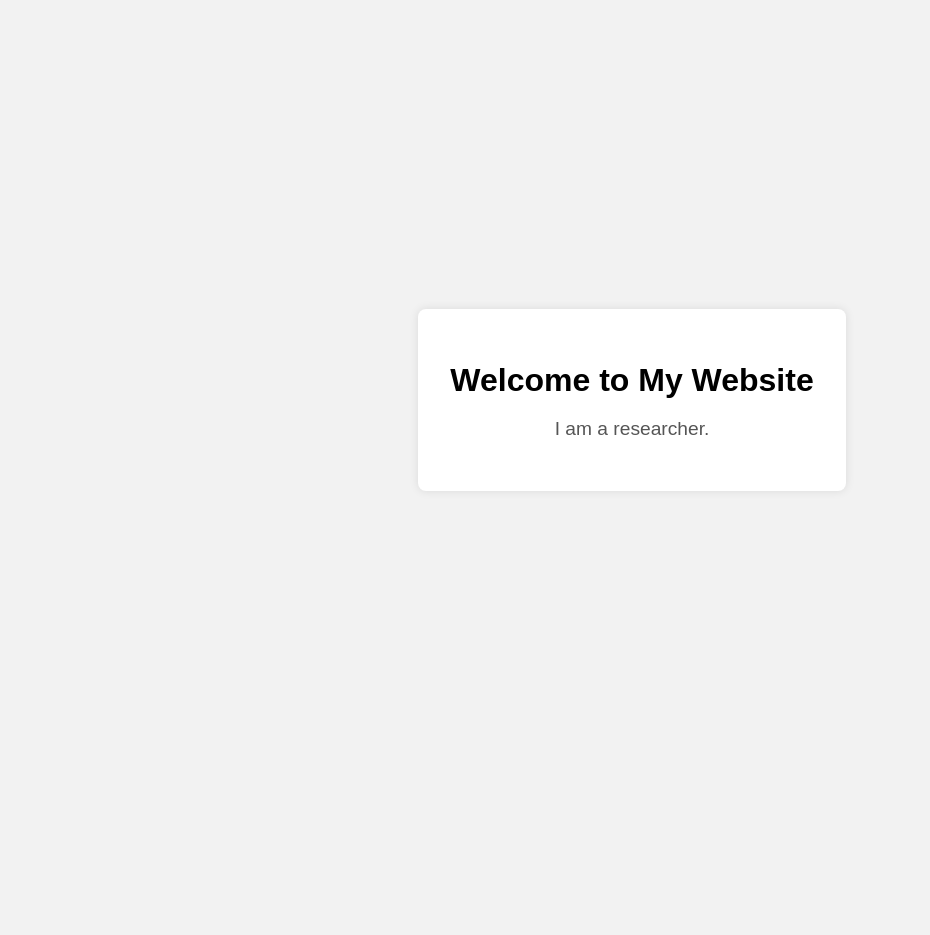
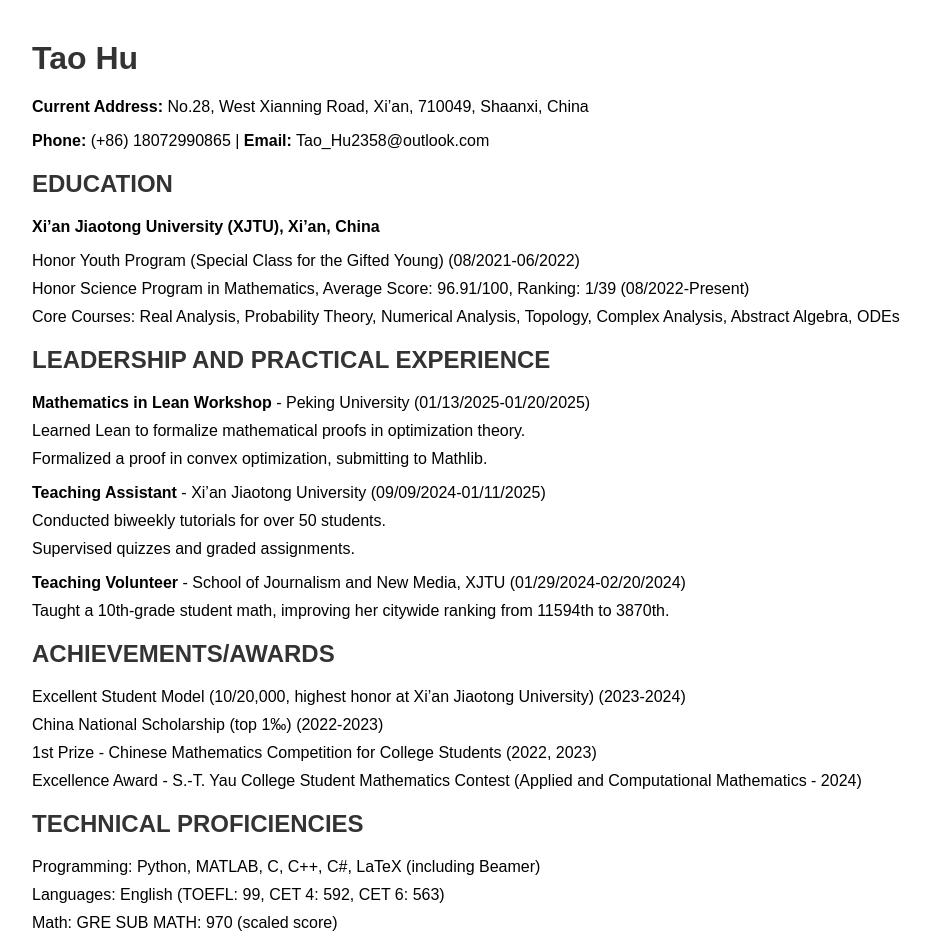
Before and after one commit to HuTaoXJTU/HuTaoXJTU.github.io, a plain HTML site: page test.html in a window 1280 px wide. Shown: the whole page, without its empty margins (8-938 px from the left). Before the commit the page ends 800 px from the top, so only its background shows below. Drawn offline with Linux system fonts and the light colour scheme.

Commit message:
Update test.html

```diff
--- a/test.html
+++ b/test.html
@@ -1,40 +1,67 @@
 <!DOCTYPE html>
 <html lang="en">
 <head>
-  <meta charset="UTF-8" />
-  <meta name="viewport" content="width=device-width, initial-scale=1.0" />
-  <title>Researcher Website</title>
-  <style>
-    body {
-      font-family: Arial, sans-serif;
-      background: #f2f2f2;
-      margin: 0;
-      padding: 0;
-      display: flex;
-      align-items: center;
-      justify-content: center;
-      height: 100vh;
-    }
-    .container {
-      background: #fff;
-      padding: 2em;
-      border-radius: 8px;
-      box-shadow: 0 0 10px rgba(0,0,0,0.1);
-      text-align: center;
-    }
-    h1 {
-      margin-bottom: 0.5em;
-    }
-    p {
-      font-size: 1.2em;
-      color: #555;
-    }
-  </style>
+    <meta charset="UTF-8">
+    <meta name="viewport" content="width=device-width, initial-scale=1.0">
+    <title>Tao Hu - CV</title>
+    <style>
+        body { font-family: Arial, sans-serif; margin: 40px; }
+        h1, h2 { color: #333; }
+        .section { margin-bottom: 20px; }
+        ul { list-style-type: none; padding: 0; }
+        li { margin-bottom: 10px; }
+    </style>
 </head>
 <body>
-  <div class="container">
-    <h1>Welcome to My Website</h1>
-    <p>I am a researcher.</p>
-  </div>
+    <h1>Tao Hu</h1>
+    <p><strong>Current Address:</strong> No.28, West Xianning Road, Xi’an, 710049, Shaanxi, China</p>
+    <p><strong>Phone:</strong> (+86) 18072990865 | <strong>Email:</strong> Tao_Hu2358@outlook.com</p>
+
+    <div class="section">
+        <h2>EDUCATION</h2>
+        <p><strong>Xi’an Jiaotong University (XJTU), Xi’an, China</strong></p>
+        <ul>
+            <li>Honor Youth Program (Special Class for the Gifted Young) (08/2021-06/2022)</li>
+            <li>Honor Science Program in Mathematics, Average Score: 96.91/100, Ranking: 1/39 (08/2022-Present)</li>
+            <li>Core Courses: Real Analysis, Probability Theory, Numerical Analysis, Topology, Complex Analysis, Abstract Algebra, ODEs</li>
+        </ul>
+    </div>
+
+    <div class="section">
+        <h2>LEADERSHIP AND PRACTICAL EXPERIENCE</h2>
+        <ul>
+            <li><strong>Mathematics in Lean Workshop</strong> - Peking University (01/13/2025-01/20/2025)</li>
+            <li>Learned Lean to formalize mathematical proofs in optimization theory.</li>
+            <li>Formalized a proof in convex optimization, submitting to Mathlib.</li>
+        </ul>
+        <ul>
+            <li><strong>Teaching Assistant</strong> - Xi’an Jiaotong University (09/09/2024-01/11/2025)</li>
+            <li>Conducted biweekly tutorials for over 50 students.</li>
+            <li>Supervised quizzes and graded assignments.</li>
+        </ul>
+        <ul>
+            <li><strong>Teaching Volunteer</strong> - School of Journalism and New Media, XJTU (01/29/2024-02/20/2024)</li>
+            <li>Taught a 10th-grade student math, improving her citywide ranking from 11594th to 3870th.</li>
+        </ul>
+    </div>
+
+    <div class="section">
+        <h2>ACHIEVEMENTS/AWARDS</h2>
+        <ul>
+            <li>Excellent Student Model (10/20,000, highest honor at Xi’an Jiaotong University) (2023-2024)</li>
+            <li>China National Scholarship (top 1‰) (2022-2023)</li>
+            <li>1st Prize - Chinese Mathematics Competition for College Students (2022, 2023)</li>
+            <li>Excellence Award - S.-T. Yau College Student Mathematics Contest (Applied and Computational Mathematics - 2024)</li>
+        </ul>
+    </div>
+
+    <div class="section">
+        <h2>TECHNICAL PROFICIENCIES</h2>
+        <ul>
+            <li>Programming: Python, MATLAB, C, C++, C#, LaTeX (including Beamer)</li>
+            <li>Languages: English (TOEFL: 99, CET 4: 592, CET 6: 563)</li>
+            <li>Math: GRE SUB MATH: 970 (scaled score)</li>
+        </ul>
+    </div>
 </body>
 </html>
```
